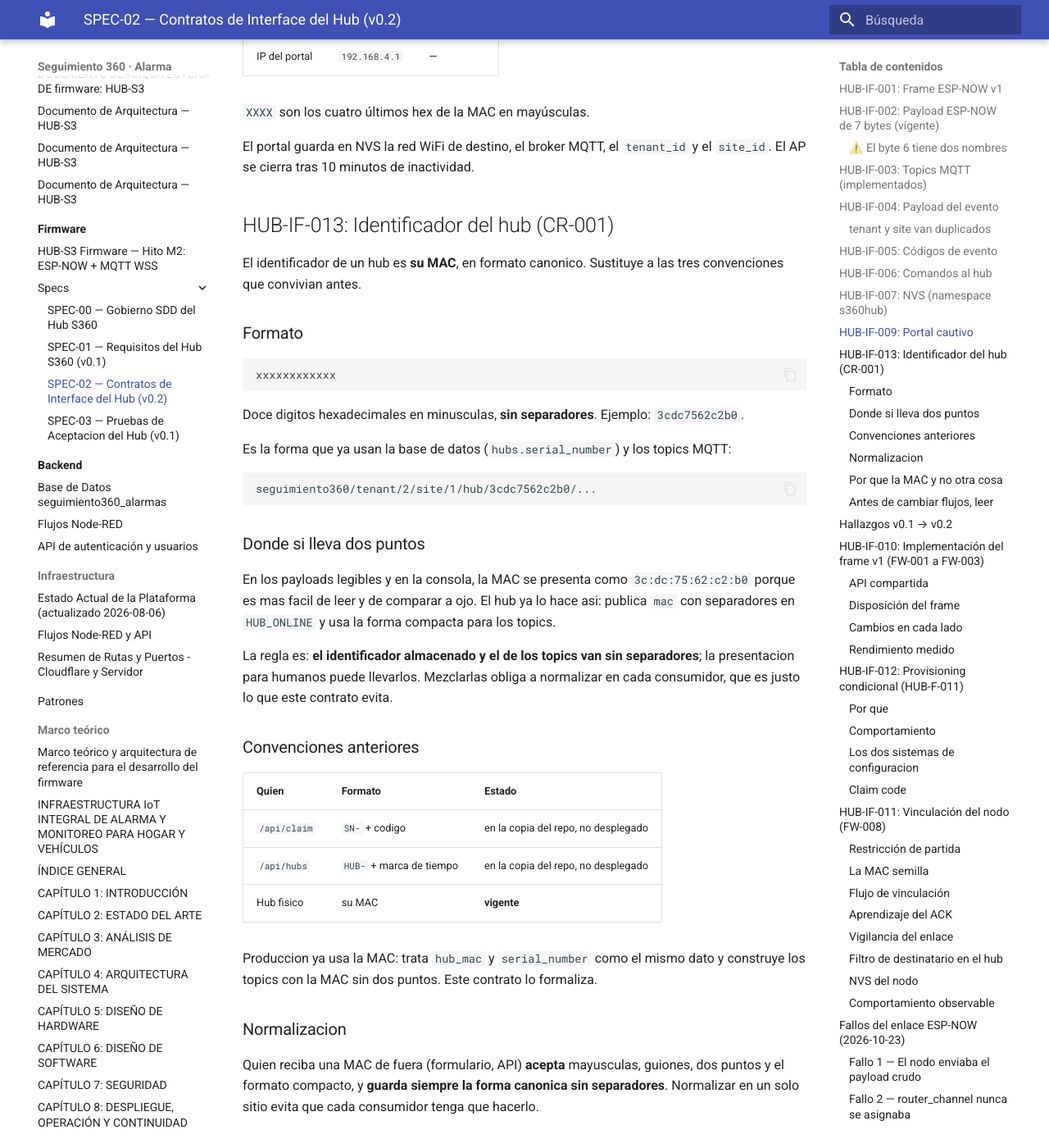
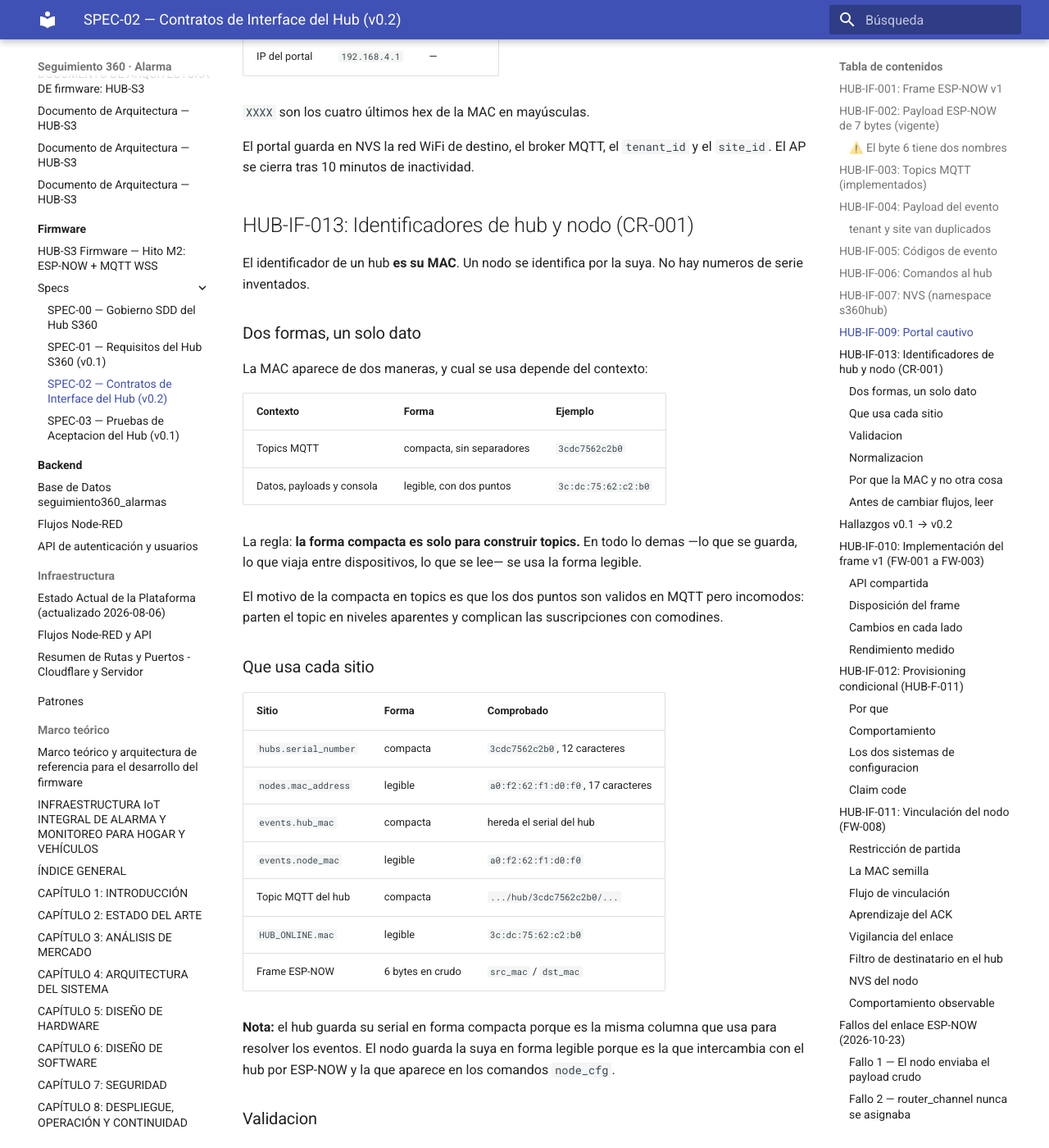
Before and after one commit to khalifa63/seguimiento360-alarma, an MkDocs documentation site: the page built from docs/firmware/specs/02-interfaces.md, in a window 1280 px wide and 1400 px high, scrolled down 3435 px. Shown: the whole window at 82% size. Built offline with MkDocs 1.6.1 and Material for MkDocs 9.7.7, drawn with Linux system fonts in a browser that asks for light colours; some of the changed text lies outside the part shown.

Commit message:
docs: corregir HUB-IF-013 — la MAC tiene dos formas, no una
El contrato decia que la forma canonica es sin separadores. Al verificar el
sistema aparecio que eso solo vale para los topics MQTT: el resto usa la forma
legible.

Medido en el sistema real:

  hubs.serial_number    3cdc7562c2b0        12 chars  compacta
  nodes.mac_address     a0:f2:62:f1:d0:f0   17 chars  legible
  events.hub_mac        3cdc7562c2b0        12 chars  compacta
  events.node_mac       a0:f2:62:f1:d0:f0   17 chars  legible
  topic MQTT            %02x%02x...                   compacta
  HUB_ONLINE.mac        %s de mac_str                 legible

La regla real: la forma compacta es SOLO para construir topics, porque los dos
puntos parten el topic en niveles aparentes y complican las suscripciones con
comodines. En todo lo demas se usa la legible.

El firmware ya cumple ambas: el hub exige dos puntos al parsear node_cfg
(sscanf con %hhx:, tres sitios) y emite con dos puntos en sus payloads.

Se documenta tambien la validacion, que ya existia en el backend y no estaba
escrita:

  serial_number  ^[0-9a-f]{12}$
  mac_address    ^([0-9a-f]{2}:){5}[0-9a-f]{2}$

Con normalizacion a minusculas antes de comparar, de modo que una MAC escrita
en mayusculas se acepta y se guarda en forma canonica. Probado con ocho casos:
las dos MAC reales se aceptan y los seis formatos invalidos se rechazan.

```diff
--- a/docs/firmware/specs/02-interfaces.md
+++ b/docs/firmware/specs/02-interfaces.md
@@ -129,57 +129,73 @@ de la MAC, de modo que varios hubs en la misma casa son distinguibles.
 El portal guarda en NVS la red WiFi de destino, el broker MQTT, el `tenant_id`
 y el `site_id`. El AP se cierra tras 10 minutos de inactividad.
 
-## HUB-IF-013: Identificador del hub (CR-001)
+## HUB-IF-013: Identificadores de hub y nodo (CR-001)
 
-El identificador de un hub es **su MAC**, en formato canonico. Sustituye a las
-tres convenciones que convivian antes.
+El identificador de un hub **es su MAC**. Un nodo se identifica por la suya. No
+hay numeros de serie inventados.
 
-### Formato
+### Dos formas, un solo dato
 
-    xxxxxxxxxxxx
+La MAC aparece de dos maneras, y cual se usa depende del contexto:
 
-Doce digitos hexadecimales en minusculas, **sin separadores**. Ejemplo:
-`3cdc7562c2b0`.
+| Contexto | Forma | Ejemplo |
+|---|---|---|
+| Topics MQTT | compacta, sin separadores | `3cdc7562c2b0` |
+| Datos, payloads y consola | legible, con dos puntos | `3c:dc:75:62:c2:b0` |
 
-Es la forma que ya usan la base de datos (`hubs.serial_number`) y los topics
-MQTT:
+La regla: **la forma compacta es solo para construir topics.** En todo lo demas
+—lo que se guarda, lo que viaja entre dispositivos, lo que se lee— se usa la
+forma legible.
 
-    seguimiento360/tenant/2/site/1/hub/3cdc7562c2b0/...
+El motivo de la compacta en topics es que los dos puntos son validos en MQTT
+pero incomodos: parten el topic en niveles aparentes y complican las
+suscripciones con comodines.
 
-### Donde si lleva dos puntos
+### Que usa cada sitio
 
-En los payloads legibles y en la consola, la MAC se presenta como
-`3c:dc:75:62:c2:b0` porque es mas facil de leer y de comparar a ojo. El hub ya
-lo hace asi: publica `mac` con separadores en `HUB_ONLINE` y usa la forma
-compacta para los topics.
+| Sitio | Forma | Comprobado |
+|---|---|---|
+| `hubs.serial_number` | compacta | `3cdc7562c2b0`, 12 caracteres |
+| `nodes.mac_address` | legible | `a0:f2:62:f1:d0:f0`, 17 caracteres |
+| `events.hub_mac` | compacta | hereda el serial del hub |
+| `events.node_mac` | legible | `a0:f2:62:f1:d0:f0` |
+| Topic MQTT del hub | compacta | `.../hub/3cdc7562c2b0/...` |
+| `HUB_ONLINE.mac` | legible | `3c:dc:75:62:c2:b0` |
+| Frame ESP-NOW | 6 bytes en crudo | `src_mac` / `dst_mac` |
 
-La regla es: **el identificador almacenado y el de los topics van sin
-separadores**; la presentacion para humanos puede llevarlos. Mezclarlas obliga
-a normalizar en cada consumidor, que es justo lo que este contrato evita.
+**Nota:** el hub guarda su serial en forma compacta porque es la misma columna
+que usa para resolver los eventos. El nodo guarda la suya en forma legible
+porque es la que intercambia con el hub por ESP-NOW y la que aparece en los
+comandos `node_cfg`.
 
-### Convenciones anteriores
+### Validacion
 
-| Quien | Formato | Estado |
-|---|---|---|
-| `/api/claim` | `SN-` + codigo | en la copia del repo, no desplegado |
-| `/api/hubs` | `HUB-` + marca de tiempo | en la copia del repo, no desplegado |
-| Hub fisico | su MAC | **vigente** |
+Cada forma se valida con su patron, y no se acepta otra:
 
-Produccion ya usa la MAC: trata `hub_mac` y `serial_number` como el mismo dato
-y construye los topics con la MAC sin dos puntos. Este contrato lo formaliza.
+    hubs.serial_number   ^[0-9a-f]{12}$                     (12 hex)
+    nodes.mac_address    ^([0-9a-f]{2}:){5}[0-9a-f]{2}$     (17 con dos puntos)
+
+El backend ya lo hace asi al registrar un nodo:
+
+    if (!/^([0-9a-f]{2}:){5}[0-9a-f]{2}$/.test(macAddress)) {
+      msg.payload = { error: 'mac_address debe tener formato xx:xx:xx:xx:xx:xx' };
+    }
+
+Se normaliza a minusculas antes de comparar, de modo que una MAC escrita en
+mayusculas se acepta y se guarda en la forma canonica.
 
 ### Normalizacion
 
-Quien reciba una MAC de fuera (formulario, API) **acepta** mayusculas,
-guiones, dos puntos y el formato compacto, y **guarda siempre la forma
-canonica sin separadores**. Normalizar en un solo sitio evita que cada
-consumidor tenga que hacerlo.
+Quien reciba una MAC de fuera (formulario, API) normaliza antes de validar:
+pasa a minusculas y comprueba contra el patron de la forma que corresponda al
+dato, segun la tabla anterior. Normalizar y validar en un solo sitio evita que
+cada consumidor tenga que hacerlo.
 
 ### Por que la MAC y no otra cosa
 
 - Ya es unica y viene grabada de fabrica.
-- El firmware ya la reporta en `HUB_ONLINE`.
-- La tabla `hubs` ya la usa.
+- El firmware ya la reporta.
+- Las tablas `hubs` y `nodes` ya la usan.
 - Un serial grabado en NVS exigiria un paso de produccion que no existe; el
   claim code ataria la identidad del equipo a un codigo de un solo uso.
 
```
